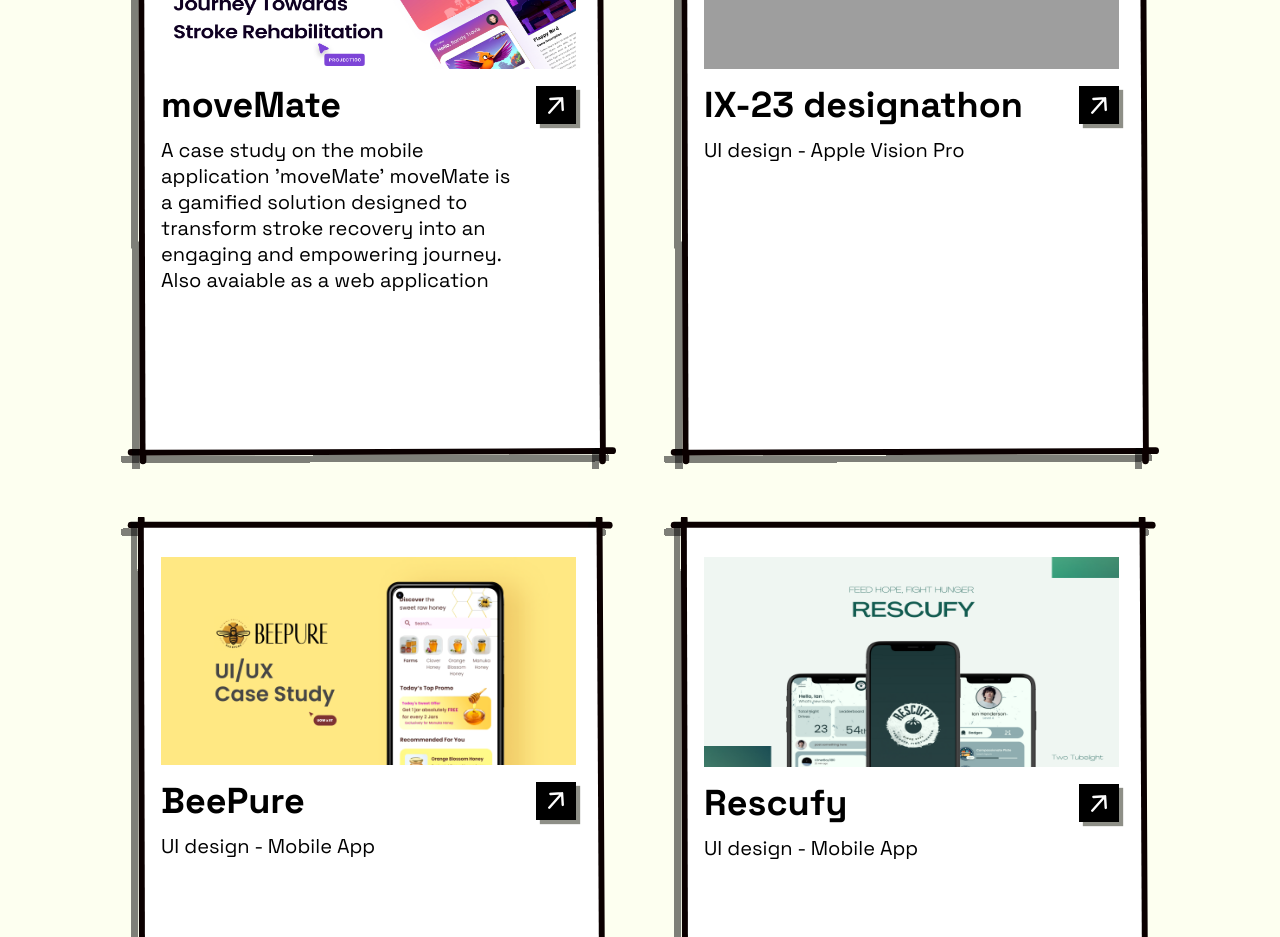
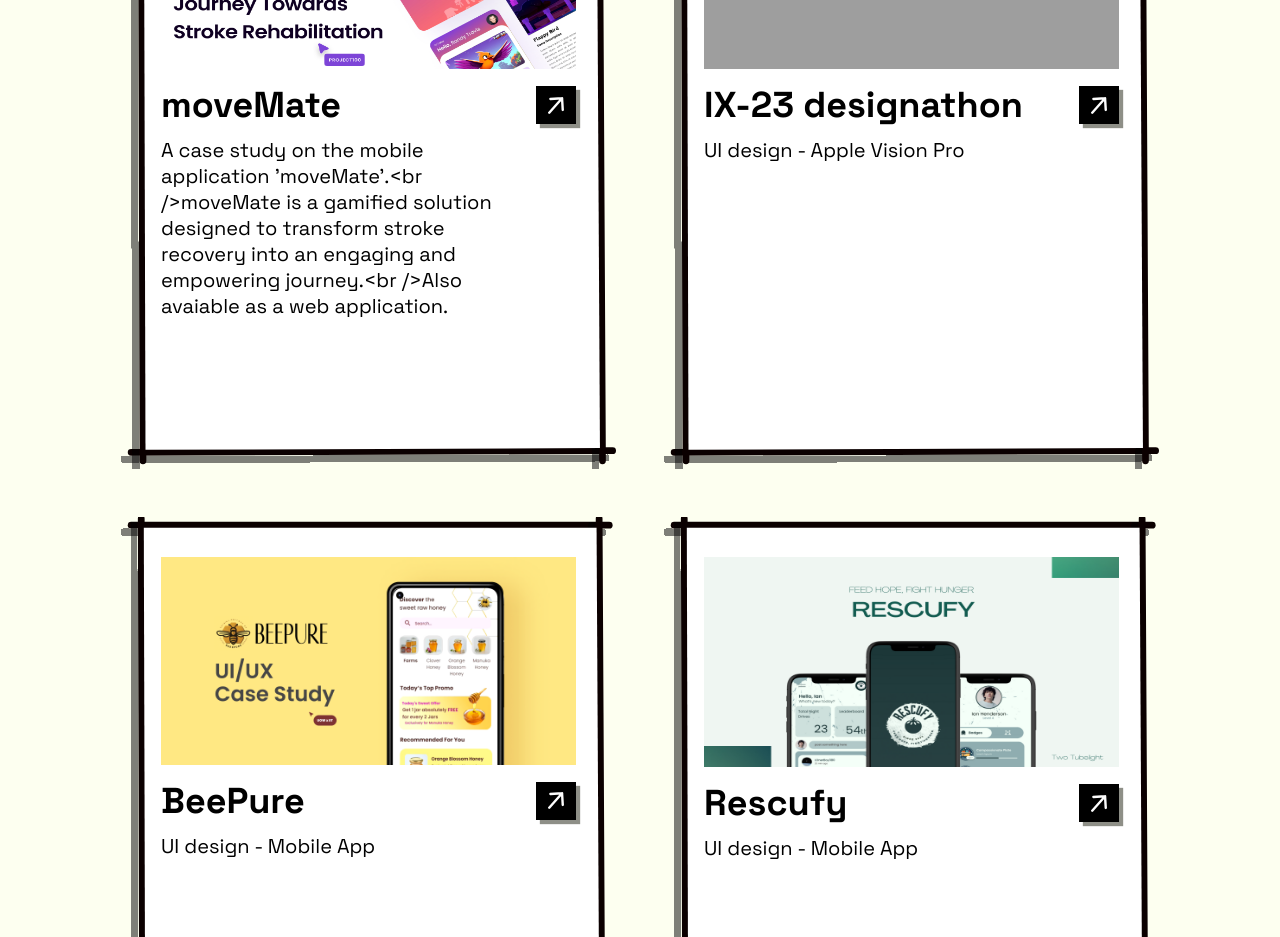
Before and after one commit to salmanfaraj06/react-setup-template, a React (Vite) app: page / in a window 1280 px wide. Shown: the part 1320-2257 px from the top of the page. Built offline with nearby package versions, Linux system fonts and the light colour scheme; grey boxes are pictures that could not be loaded.

Commit message:
Update Projects.jsx

```diff
--- a/src/components/Projects.jsx
+++ b/src/components/Projects.jsx
@@ -9,9 +9,9 @@
     portfolio: "images/thumbnails/movematee.png",
     title: "moveMate",
     description:
-      "A case study on the mobile application 'moveMate'" +
-      "\n moveMate is a gamified solution designed to transform stroke recovery into an engaging and empowering journey." +
-      "\n Also avaiable as a web application",
+      "A case study on the mobile application 'moveMate'." + "<br />" +
+      "moveMate is a gamified solution designed to transform stroke recovery into an engaging and empowering journey." + "<br />" +
+      "Also avaiable as a web application.",
     link: "https://www.behance.net/gallery/198496933/moveMate",
   },
   {
```
